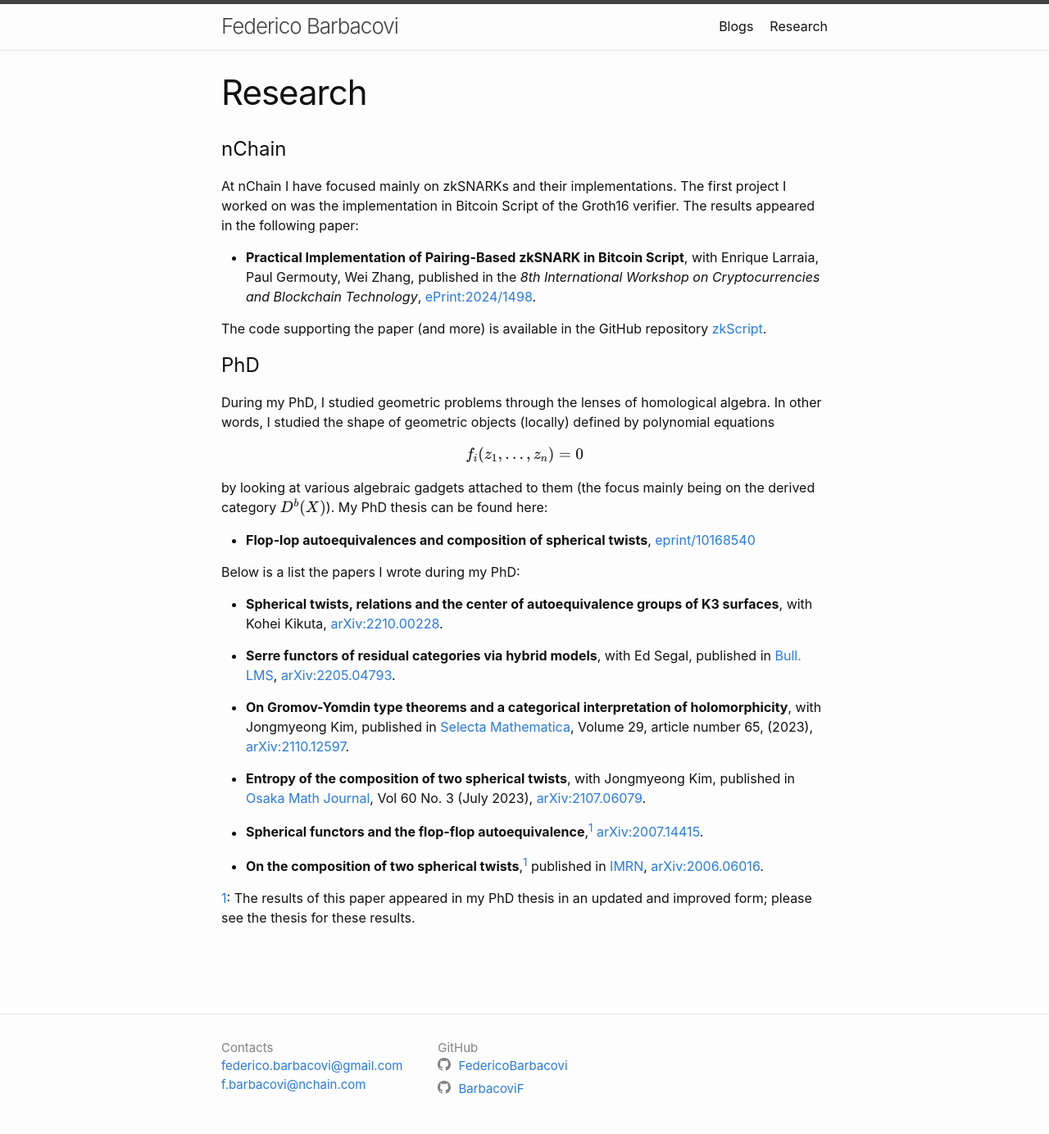
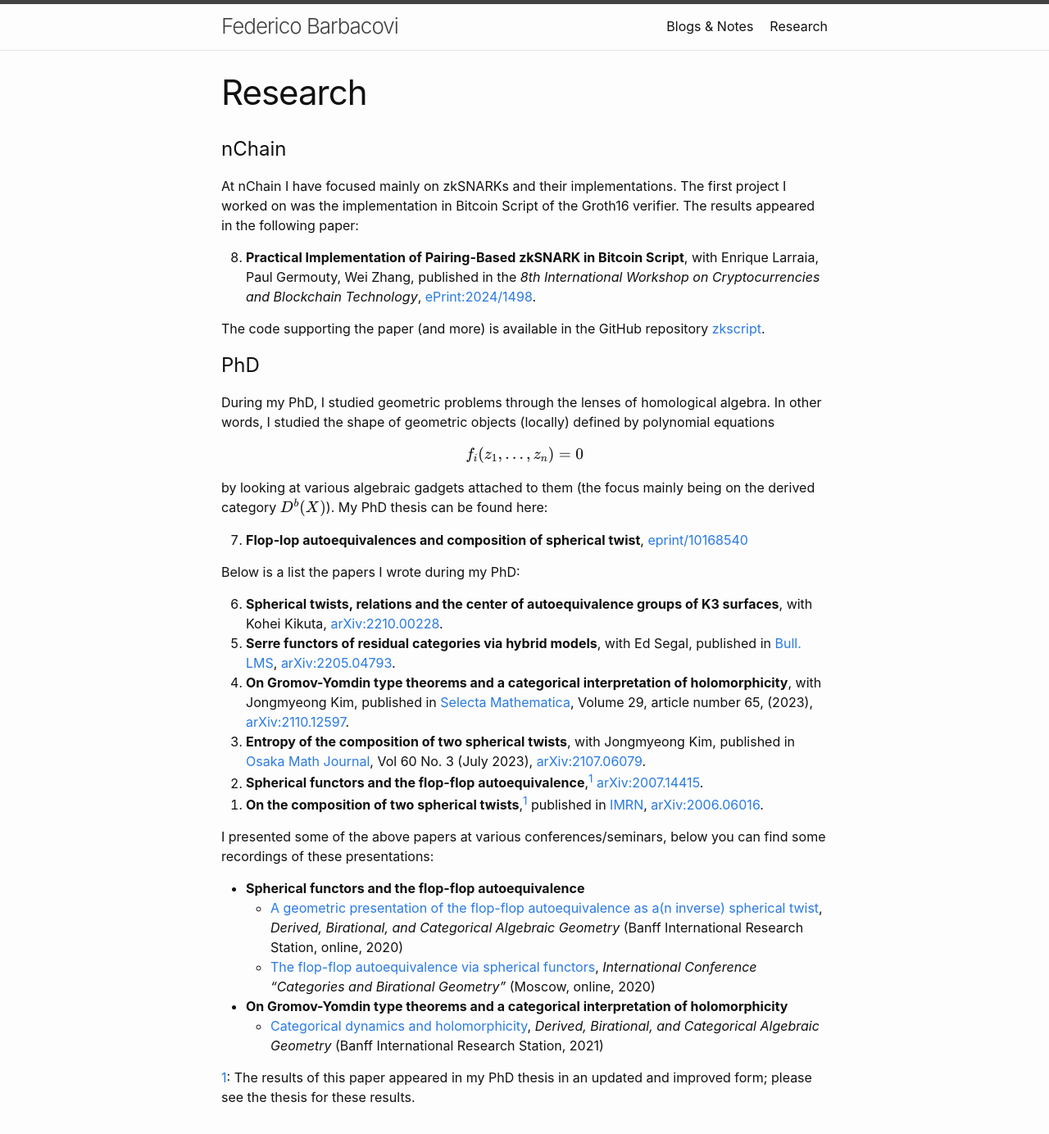
Before and after one commit to federicobarbacovi/federicobarbacovi.github.io, a Jekyll site: the page built from research.markdown, in a window 1280 px wide and 1400 px high. Shown: the top 1384 px of the window at 82% size. Built offline with Jekyll 4.4.1, drawn with Linux system fonts in a browser that asks for light colours.

Commit message:
Add link to notes on bilinear pairings; add links to some recordings of presentations during the PhD; insert number lists for reserch papers

```diff
--- a/index.markdown
+++ b/index.markdown
@@ -4,4 +4,4 @@ layout: home
 
 Welcome to my webpage!
 
-In [blogs](/blogs) you can find links to some blogs I wrote, while in the [research](/research) you can find a summary of my research.
+In [Blogs & Notes](/blogs-and-notes) you can find links to some blogs and notes I wrote, while in [Research](/research) you can find a summary of my research.
--- a/research.markdown
+++ b/research.markdown
@@ -11,9 +11,13 @@ At nChain I have focused mainly on zkSNARKs and their implementations.
 The first project I worked on was the implementation in Bitcoin Script of the Groth16 verifier.
 The results appeared in the following paper:
 
-- **Practical Implementation of Pairing-Based zkSNARK in Bitcoin Script**, with Enrique Larraia, Paul Germouty, Wei Zhang, published in the *8th International Workshop on Cryptocurrencies and Blockchain Technology*, [ePrint:2024/1498](https://eprint.iacr.org/2024/1498).
+<ol>
+<li value="8">
+<b>Practical Implementation of Pairing-Based zkSNARK in Bitcoin Script</b>, with Enrique Larraia, Paul Germouty, Wei Zhang, published in the <i>8th International Workshop on Cryptocurrencies and Blockchain Technology</i>, <a href="https://eprint.iacr.org/2024/1498">ePrint:2024/1498</a>.
+</li>
+</ol>
 
-The code supporting the paper (and more) is available in the GitHub repository [zkScript](https://github.com/nchain-innovation/zkscript_package).
+The code supporting the paper (and more) is available in the GitHub repository [zkscript](https://github.com/nchain-innovation/zkscript_package).
 
 # PhD
 
@@ -24,20 +28,47 @@ $$f_i(z_1, \dots, z_n) = 0$$
 
 by looking at various algebraic gadgets attached to them (the focus mainly being on the derived category $D^b(X)$). My PhD thesis can be found here:
 
-- **Flop-lop autoequivalences and composition of spherical twists**, [eprint/10168540](https://discovery.ucl.ac.uk/id/eprint/10168540/)
+<ol>
+<li value="7">
+<b>Flop-lop autoequivalences and composition of spherical twist</b>, <a href="https://discovery.ucl.ac.uk/id/eprint/10168540/">eprint/10168540</a>
+</li>
+</ol>
 
 Below is a list the papers I wrote during my PhD:
 
-- **Spherical twists, relations and the center of autoequivalence groups of K3 surfaces**, with Kohei Kikuta, [arXiv:2210.00228](https://arxiv.org/abs/2210.00228).
+<ol>
+<li value="6">
+<b>Spherical twists, relations and the center of autoequivalence groups of K3 surfaces</b>, with Kohei Kikuta, <a href="https://arxiv.org/abs/2210.00228">arXiv:2210.00228</a>.
+</li>
 
-- **Serre functors of residual categories via hybrid models**, with Ed Segal, published in [Bull. LMS](https://londmathsoc.onlinelibrary.wiley.com/doi/full/10.1112/blms.12878), [arXiv:2205.04793](https://arxiv.org/abs/2205.04793).
+<li value="5">
+<b>Serre functors of residual categories via hybrid models</b>, with Ed Segal, published in <a href="https://londmathsoc.onlinelibrary.wiley.com/doi/full/10.1112/blms.12878">Bull. LMS</a>, <a href="https://arxiv.org/abs/2205.04793">arXiv:2205.04793</a>.
+</li>
 
-- **On Gromov-Yomdin type theorems and a categorical interpretation of holomorphicity**, with Jongmyeong Kim, published in [Selecta Mathematica](https://link.springer.com/article/10.1007/s00029-023-00870-x), Volume 29, article number 65, (2023), [arXiv:2110.12597](https://arxiv.org/abs/2110.12597).
+<li value="4">
+<b>On Gromov-Yomdin type theorems and a categorical interpretation of holomorphicity</b>, with Jongmyeong Kim, published in <a href="https://link.springer.com/article/10.1007/s00029-023-00870-x">Selecta Mathematica</a>, Volume 29, article number 65, (2023), <a href="https://arxiv.org/abs/2110.12597">arXiv:2110.12597</a>.
+</li>
 
-- **Entropy of the composition of two spherical twists**, with Jongmyeong Kim, published in [Osaka Math Journal](https://projecteuclid.org/journals/osaka-journal-of-mathematics/volume-60/issue-3/Entropy-of-the-composition-of-two-spherical-twists/5651ojm.full), Vol 60 No. 3 (July 2023), [arXiv:2107.06079](https://arxiv.org/abs/2107.06079).
+<li value="3">
+<b>Entropy of the composition of two spherical twists</b>, with Jongmyeong Kim, published in <a href="https://projecteuclid.org/journals/osaka-journal-of-mathematics/volume-60/issue-3/Entropy-of-the-composition-of-two-spherical-twists/5651ojm.full">Osaka Math Journal</a>, Vol 60 No. 3 (July 2023), <a href="https://arxiv.org/abs/2107.06079">arXiv:2107.06079</a>.
+</li>
 
-- **Spherical functors and the flop-flop autoequivalence**,<sup>[1](#footnote)</sup> [arXiv:2007.14415](https://arxiv.org/abs/2007.14415).
+<li value="2">
+<b>Spherical functors and the flop-flop autoequivalence</b>,<sup><a href="#footnote">1</a></sup> <a href="https://arxiv.org/abs/2007.14415">arXiv:2007.14415</a>.
+</li>
 
-- **On the composition of two spherical twists**,<sup>[1](#footnote)</sup> published in [IMRN](https://academic.oup.com/imrn/article-abstract/2023/20/17270/6748177), [arXiv:2006.06016](https://arxiv.org/abs/2006.06016).
+<li value="1">
+<b>On the composition of two spherical twists</b>,<sup><a href="#footnote">1</a></sup> published in <a href="https://academic.oup.com/imrn/article-abstract/2023/20/17270/6748177">IMRN</a>, <a href="https://arxiv.org/abs/2006.06016">arXiv:2006.06016</a>.
+</li>
+
+</ol>
+
+I presented some of the above papers at various conferences/seminars, below you can find some recordings of these presentations:
+
+- **Spherical functors and the flop-flop autoequivalence**
+    - [A geometric presentation of the flop-flop autoequivalence as a(n inverse) spherical twist](https://www.birs.ca/events/2020/5-day-workshops/20w5176/videos/watch/202011041000-Barbacovi.html), *Derived, Birational, and Categorical Algebraic Geometry* (Banff International Research Station, online, 2020)
+    - [The flop-flop autoequivalence via spherical functors](https://www.mathnet.ru/eng/present29016), *International Conference "Categories and Birational Geometry"* (Moscow, online, 2020)
+- **On Gromov-Yomdin type theorems and a categorical interpretation of holomorphicity**
+    - [Categorical dynamics and holomorphicity](https://www.birs.ca/events/2021/5-day-workshops/21w5509/videos/watch/202111161400-Barbacovi.html), *Derived, Birational, and Categorical Algebraic Geometry* (Banff International Research Station, 2021)
 
 <a name="footnote">1</a>: The results of this paper appeared in my PhD thesis in an updated and improved form; please see the thesis for these results.
```
Also changed, not shown: blogs.markdown (+9 -3 lines).
